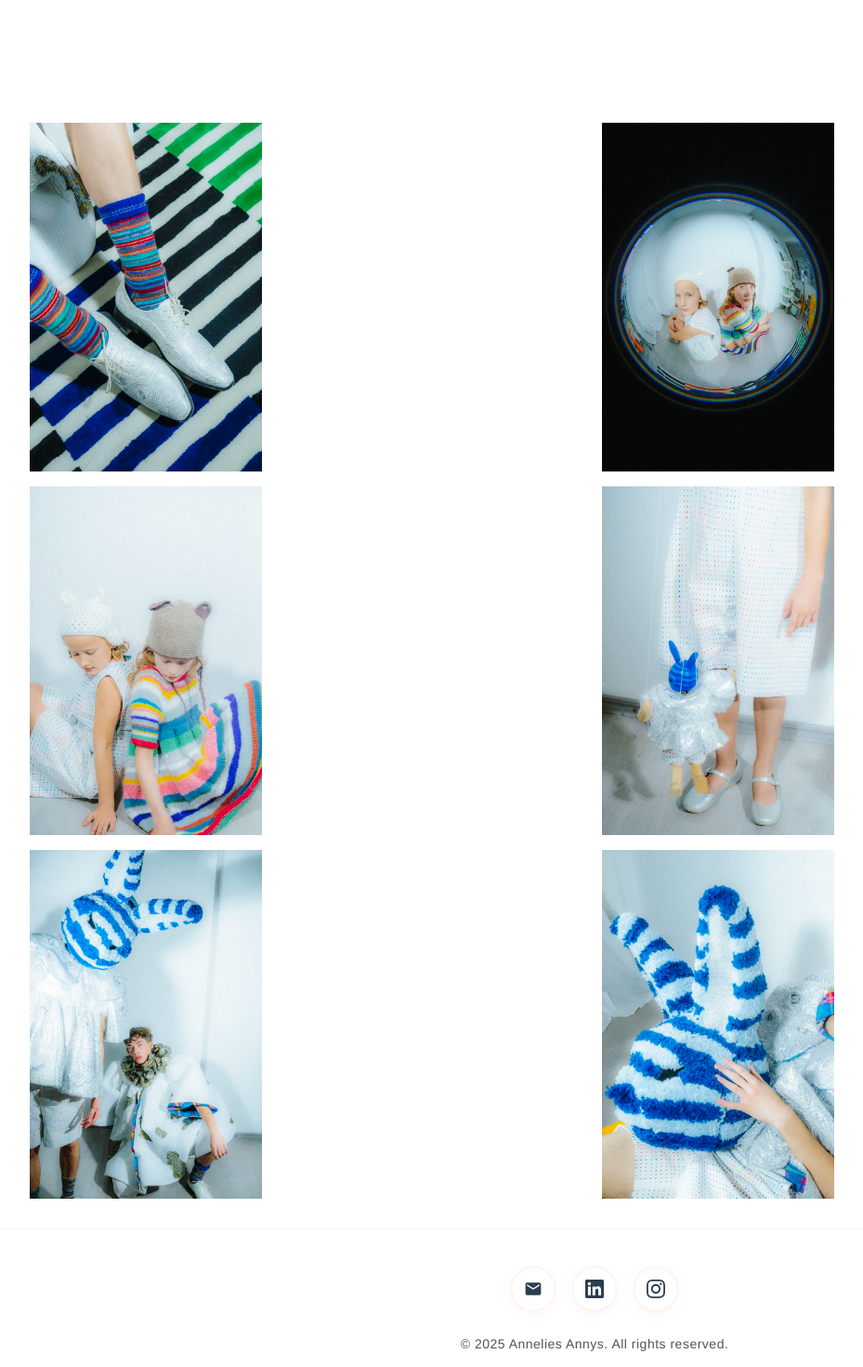
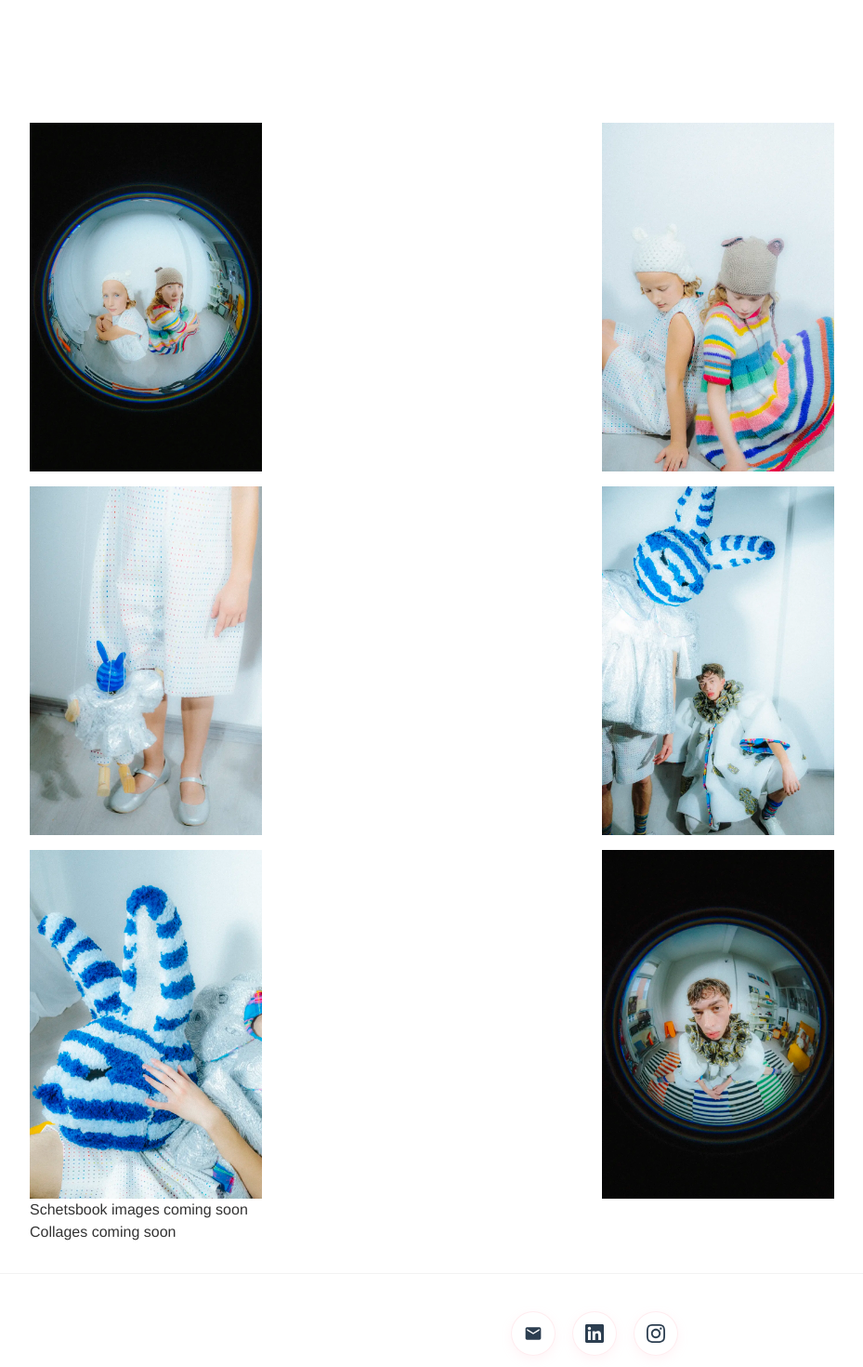
Before and after one commit to brentvervaet/anneliesannys-portfolio, a Vue app: page /lost-before-morning in a window 1280 px wide. Shown: the part 1500-2970 px from the top of the page at 93% size, without its empty margins (0-929 px from the left). Built offline with nearby package versions, Linux system fonts and the light colour scheme.

Commit message:
refactor: add models property to Project interface and update ProjectDetail component

```diff
--- a/src/components/ProjectDetail.vue
+++ b/src/components/ProjectDetail.vue
@@ -49,6 +49,12 @@
       <div class="project-head">
         <h2 class="project-title">{{ title }}</h2>
         <p v-if="date" class="project-date">{{ date }}</p>
+        <!-- TODO: -->
+        <!-- <img
+          class="project-headImage"
+          :src="getMediumImagePath(images[0].src)"
+          :alt="images[0].alt"
+        /> -->
         <div class="project-description">
           <p v-for="paragraph in description" :key="paragraph">
             {{ paragraph }}
@@ -58,12 +64,14 @@
 
       <div class="image-grid">
         <img
-          v-for="image in limitedImages"
+          v-for="image in bottomImageGrid"
           :key="image.src"
           :src="getMediumImagePath(image.src)"
           :alt="image.alt"
         />
       </div>
+      <div>Schetsbook images coming soon</div>
+      <div>Collages coming soon</div>
     </section>
   </div>
 </template>
@@ -80,6 +88,7 @@ interface Props {
   title: string
   description: string[]
   images: ProjectImage[]
+  models?: string[]
   video?: string
   date?: string
 }
@@ -92,7 +101,7 @@ const videoElement = ref<HTMLVideoElement | null>(null)
 const projectContent = ref<HTMLElement | null>(null)
 
 // Computed property to limit images to first 5
-const limitedImages = computed(() => props.images.slice(0, 6))
+const bottomImageGrid = computed(() => props.images.slice(1, 7))
 
 // Convert image path to use medium-sized version
 const getMediumImagePath = (originalPath: string): string => {
--- a/src/data/projects.json
+++ b/src/data/projects.json
@@ -7,6 +7,7 @@
       "Embroidered into fabric, my dreams become unforgettable, a small part of the body that carries them. They’re as slow as knitting, gently resisting the speed of forgetting.",
       "A dreamscape created to hold what would otherwise be lost before morning."
     ],
+    "models": ["xxxxx xxxxxx", "xxxx xxxx", "xxx xxx", "xx xx"],
     "details": [
       {
         "Material": " Wool - Quilted fabric - neoprene - leather - wood - nylon thread - metal hooks - EVA foam - tulle - padding - silver spraypaint"
--- a/src/types/project.ts
+++ b/src/types/project.ts
@@ -13,11 +13,12 @@ export interface Project {
   slug: string
   title: string
   description: string[]
+  models?: string[]
   images?: ProjectImage[]
   studies?: Study[]
   thumbnailImage: string
   video?: string
   date?: string
-  year: string // Academic year (e.g., "BA1", "BA2", "BA3", "MA1", etc.)
+  year?: string // Academic year (e.g., "BA1", "BA2", "BA3", "MA1", etc.)
   details?: Record<string, string>[]
 }
--- a/src/views/ProjectDetailView.vue
+++ b/src/views/ProjectDetailView.vue
@@ -16,6 +16,7 @@
       :images="project.images"
       :video="project.video"
       :date="project.date"
+      :models="project.models"
     />
   </div>
 </template>
```
